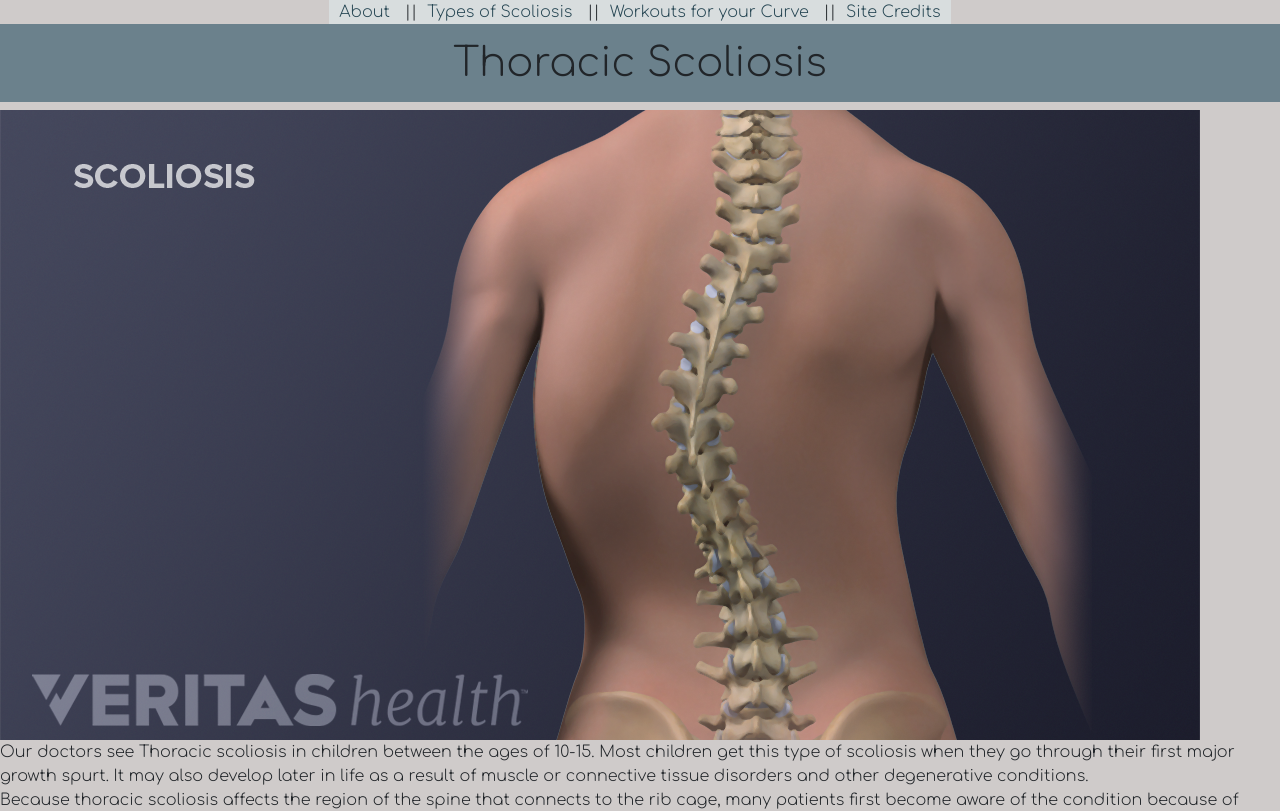
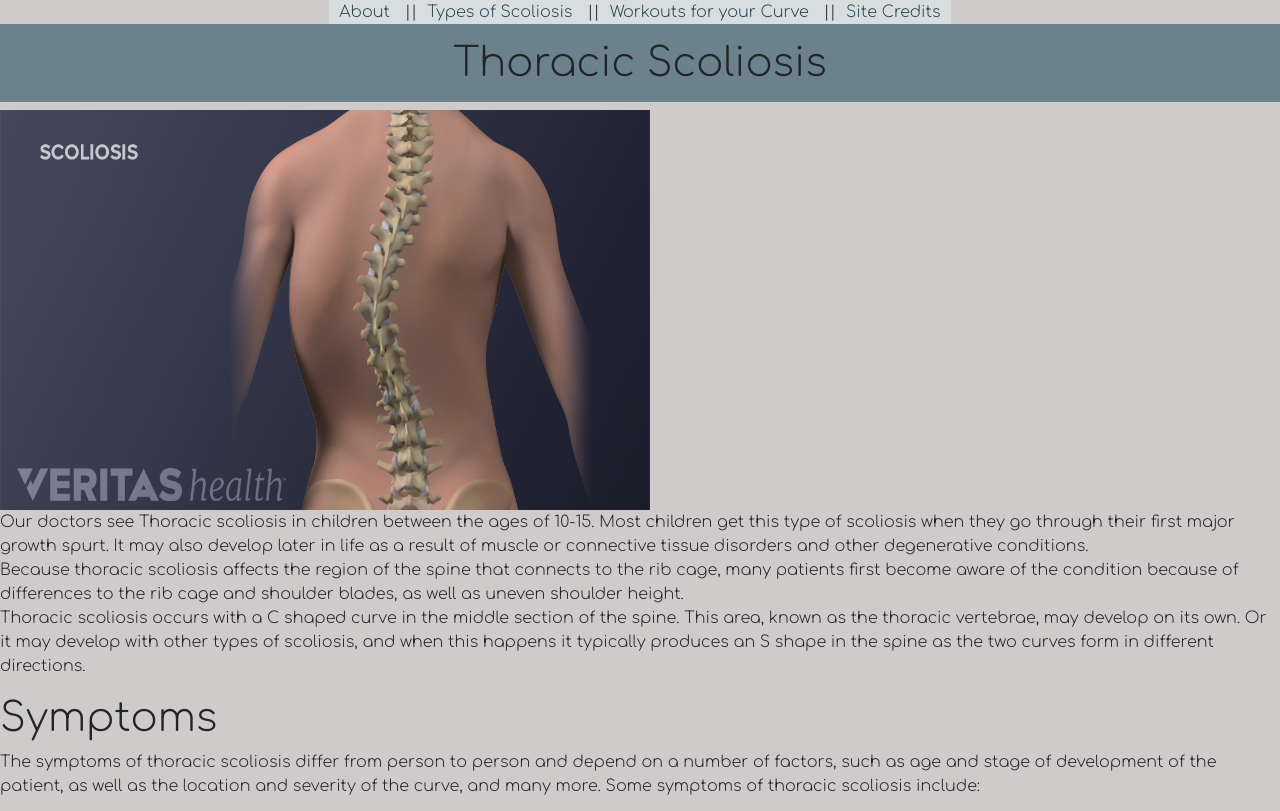
Before and after one commit to YoshiMejia/scoliosis-SPA, a React (Create React App) app: page /types/thoracic in a window 1280 px wide. Shown: the top 811 px of the page. Built offline with nearby package versions, Linux system fonts and the light colour scheme.

Commit message:
sizing thoracic photo

```diff
--- a/src/App.css
+++ b/src/App.css
@@ -89,6 +89,12 @@ h1.banner {
   opacity: 0.60;
 }
 
+#thoracic_pic {
+  height: 400px;
+  width: 650px;
+  position: relative;
+}
+
 /*  */
 #types_links{
   width: fit-content;
```
